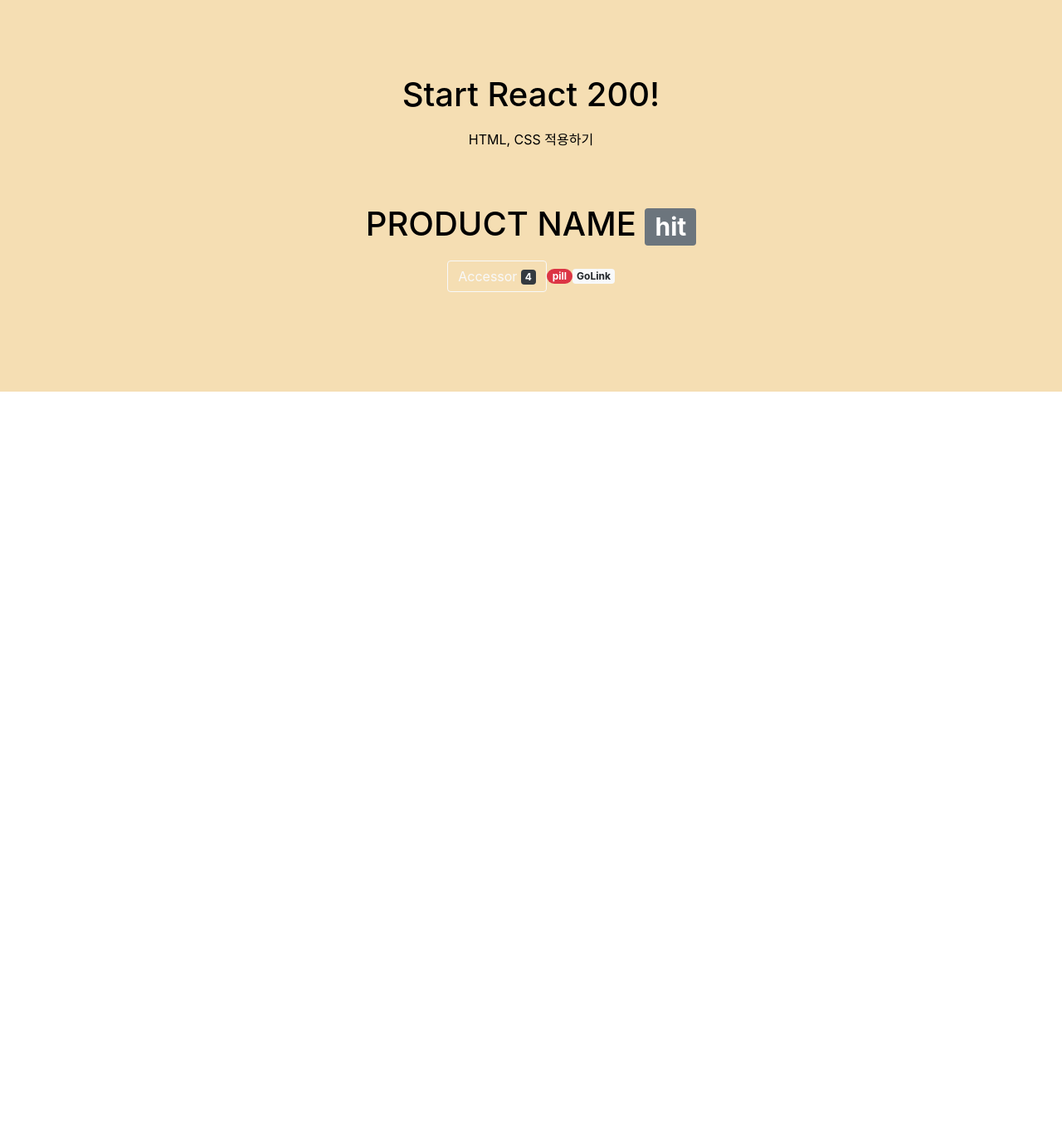
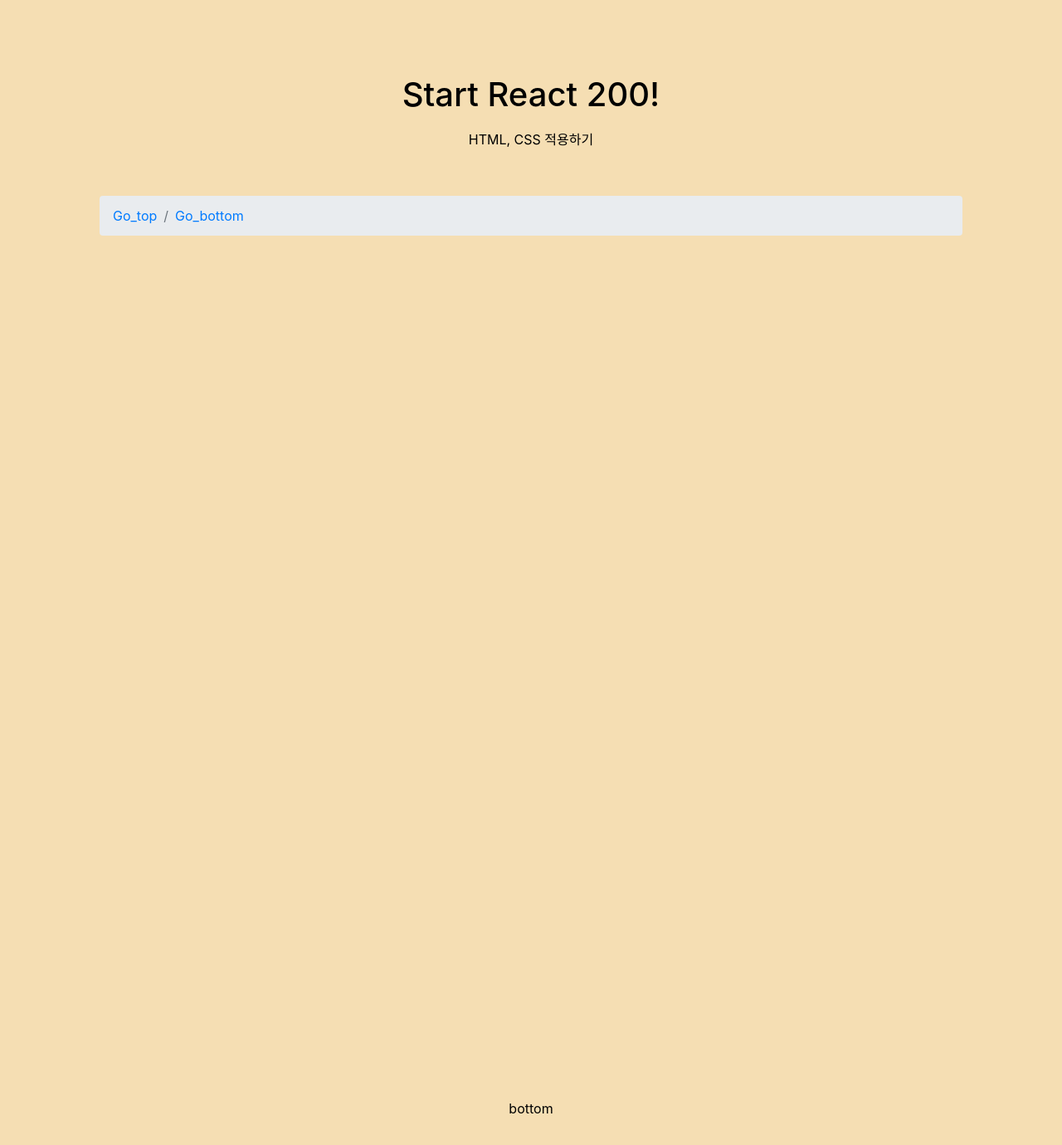
Before and after one commit to dev-chloe/hangout-react200, a React (Create React App) app: page / in a window 1280 px wide. Shown: the top 1380 px of the page at 83% size. Before the commit the page ends 800 px from the top, so only its background shows below. Built offline with nearby package versions, Linux system fonts and the light colour scheme.

Commit message:
react200 초급036

```diff
--- a/src/App.js
+++ b/src/App.js
@@ -1,6 +1,6 @@
 import React from 'react';
 import './App.css';
-import ReactstrapBadge from './R035_ReactstrapBadge';
+import ReactstrapBreadcrumbs from './R036_ReactstrapBreadcrumbs';
 import 'bootstrap/dist/css/bootstrap.css';
 
 function App() {
@@ -8,7 +8,7 @@ function App() {
     <div>
       <h1>Start React 200!</h1>
       <p>HTML, CSS 적용하기</p>
-      <ReactstrapBadge />
+      <ReactstrapBreadcrumbs />
     </div>
   );
 }
--- /dev/null
+++ b/src/R036_ReactstrapBreadcrumbs.js
@@ -0,0 +1,19 @@
+import React, { Component } from 'react';
+import { Breadcrumb, BreadcrumbItem } from 'reactstrap';
+
+class R036_ReactstrapBreadcrumbs extends Component {
+  render() {
+    return (
+      <div id="top">
+        <Breadcrumb tag="nav" listTag="div">
+          <BreadcrumbItem tag="a" href="#top">Go_top</BreadcrumbItem>
+          <BreadcrumbItem tag="a" href="#bottom">Go_bottom</BreadcrumbItem>
+        </Breadcrumb>
+        <div id="bottom" style={{marginTop:"1000px"}}>
+          <span>bottom</span>
+        </div>
+      </div>
+    )
+  }
+}
+export default R036_ReactstrapBreadcrumbs;
```
